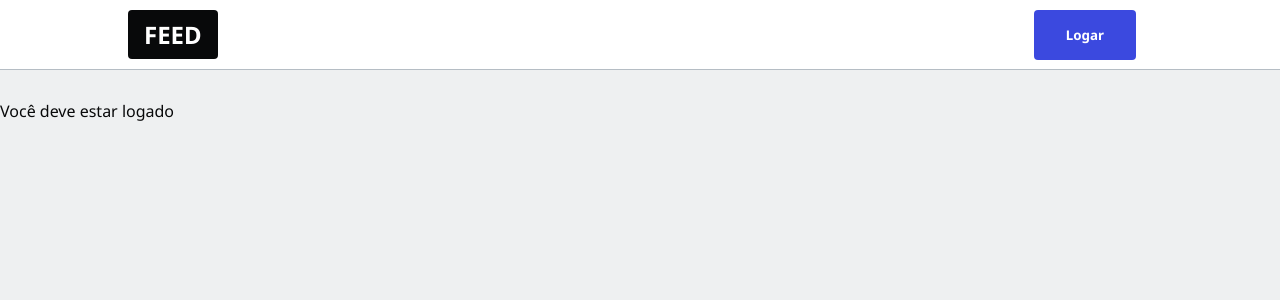
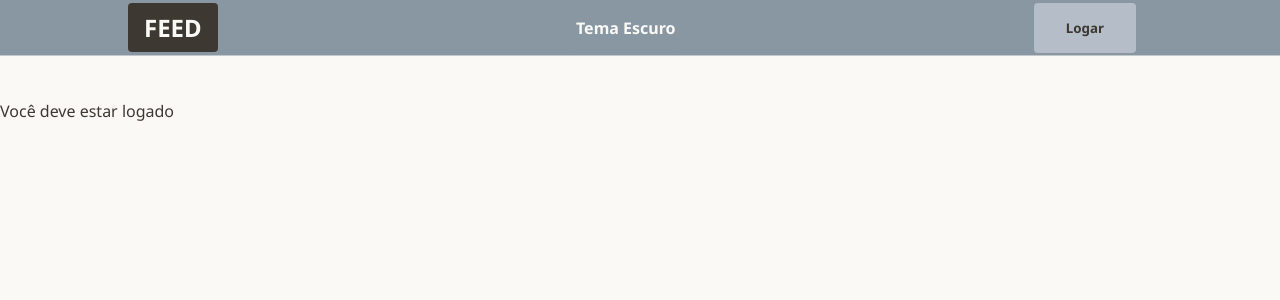
Before and after one commit to lgsrocha/lrocha-blog, a Next.js app: page /admin/1 in a window 1280 px wide. Shown: the top 300 px of the page. Built offline with nearby package versions, Linux system fonts and the light colour scheme; no server answers.

Commit message:
layout update + darkmode

```diff
--- a/components/Navbar.tsx
+++ b/components/Navbar.tsx
@@ -2,10 +2,14 @@
 import Link from "next/link";
 import { useContext } from "react";
 import { UserContext } from "@/lib/context";
+import { ThemeContext } from "./theme-context";
 
 // Top Navbar
 export default function Navbar(){
     const {user, username} = useContext(UserContext)
+    const { theme, toggleTheme } = useContext(ThemeContext);
+
+
     return (
 
             <nav className="navbar">
@@ -14,6 +18,11 @@ export default function Navbar(){
                         <Link href="/">
                             <button className="btn-logo">FEED</button>
                         </Link>
+                    </li>
+                    <li>
+                         <button onClick={toggleTheme} className="toogle-theme">
+                             Tema {theme === 'light' ? 'Escuro' : 'Claro'}
+                         </button>
                     </li>
 
                     {/* user logado e tem username */}
--- /dev/null
+++ b/components/theme-context.tsx
@@ -0,0 +1,55 @@
+import { createContext, useEffect, useState, ReactNode } from 'react';
+
+type Theme = 'light' | 'dark';
+
+interface ThemeContextProps {
+  theme: Theme;
+  toggleTheme: () => void;
+}
+
+export const ThemeContext = createContext<ThemeContextProps | undefined>(undefined);
+
+interface ThemeProviderProps {
+  children: ReactNode;
+}
+
+export const ThemeProvider: React.FC<ThemeProviderProps> = ({ children }) => {
+  const [theme, setTheme] = useState<Theme>('light'); // Default theme is light
+
+  useEffect(() => {
+    const localTheme = window.localStorage.getItem('theme') as Theme | null;
+
+    if (localTheme) { // If a theme is saved in localStorage
+      document.body.className = `${localTheme}-theme`;
+      setTheme(localTheme);
+    } else { // If no theme is saved in localStorage, check the system preference
+      const prefersDark = window.matchMedia && window.matchMedia('(prefers-color-scheme: dark)').matches;
+      const defaultTheme = prefersDark ? 'dark' : 'light';
+      document.body.className = `${defaultTheme}-theme`;
+      setTheme(defaultTheme);
+    }
+  }, []);
+
+  const setMode = (mode: Theme) => {
+    window.localStorage.setItem('theme', mode);
+    setTheme(mode);
+  };
+
+  const toggleTheme = () => {
+    if (theme === 'light') {
+      document.body.classList.remove('light-theme');
+      document.body.classList.add('dark-theme');
+      setMode('dark');
+    } else {
+      document.body.classList.remove('dark-theme');
+      document.body.classList.add('light-theme');
+      setMode('light');
+    }
+  };
+
+  return (
+    <ThemeContext.Provider value={{ theme, toggleTheme }}>
+      {children}
+    </ThemeContext.Provider>
+  );
+};
--- a/pages/_app.tsx
+++ b/pages/_app.tsx
@@ -1,4 +1,5 @@
 import Navbar from '@/components/Navbar';
+import { ThemeProvider } from '@/components/theme-context';
 import {UserContext } from '@/lib/context';
 import { useUserData } from '@/lib/hooks';
 import '@/styles/globals.css'
@@ -14,9 +15,11 @@ export default function App({ Component, pageProps }: AppProps) {
 
   return (
       <UserContext.Provider value={userData as any}>
-        <Navbar/>
-        <Component {...pageProps} />
-        <Toaster/>
+        <ThemeProvider>
+          <Navbar/>
+          <Component {...pageProps} />
+          <Toaster/>
+        </ThemeProvider>
       </UserContext.Provider>
    );
 }
--- a/styles/globals.css
+++ b/styles/globals.css
@@ -1,13 +1,57 @@
 @import url('https://fonts.googleapis.com/css2?family=Noto+Sans:ital,wght@0,400;0,700;1,400&display=swap');
 
 :root {
-  --color-bg: #eef0f1;
-  --color-text: #08090a;
-  --color-blue: #3b49df;
-  --color-red: #df3b3b;
-  --color-green: #3bdf72;
-  --color-gray: #b5bdc4;
+  /* These will be the default colors (usually for light theme) */
+  --color-bg: #FAF9F6;
+  --color-text: #3E3832;
+  --color-primary: #759CFA;
+  --color-secondary: #8897A2;
+  --color-success: #88D4A5;
+  --color-danger: #B30000;
+  --color-neutral: #C3C8CD;
+  --color-accent: #B5BEC8;
 }
+
+.dark-theme {
+  /* These will override the default colors for dark theme */
+  --color-bg: #1F2937;
+  --color-text: #F3F4F6;
+  --color-primary: #60A5FA;
+  --color-secondary: #4B5563;
+  --color-success: #34D399;
+  --color-danger: #F87171;
+  --color-neutral: #6B7280;
+  --color-accent: #9CA3AF;
+}
+
+.toogle-theme {
+  padding: 10px 20px;
+  border-radius: 20px;
+  border: none;
+  background-color: var(--color-secondary);
+  color: var(--color-text);
+  font-size: 1em;
+  cursor: pointer;
+  transition: background-color 0.3s ease, color 0.3s ease;
+  outline: none;
+}
+
+.toogle-theme:hover {
+  background-color: var(--color-accent);
+  color: var(--color-bg);
+}
+
+/* You might want to adjust styles for dark and light themes: */
+.dark-theme .toogle-theme {
+  background-color: var(--color-secondary);
+  color: var(--color-text);
+}
+
+.light-theme .toogle-theme {
+  background-color: var(--color-secondary);
+  color: var(--color-bg);
+}
+
 html,
 body {
   padding: 0;
@@ -15,7 +59,7 @@ body {
   font-family: 'Noto Sans', sans-serif;
   background-color: var(--color-bg);
   color: var(--color-text);
-  margin-top: 50px;
+  padding-top: 50px;
 }
 
 
@@ -42,11 +86,14 @@ img {max-width: 100%;}
 
 input {
   display: inline-block;
-  outline: none;
-  border: none;
-  font-size: 1.5rem;
-  width: 100%;
-  padding: 5px 10px;
+  border-radius: 8px;
+  background-color: var(--color-secondary);
+  margin: 1rem 0;
+}
+
+input::placeholder {
+  color: var(--color-text);
+  font-size: x-large;
 }
 
 fieldset {
@@ -62,15 +109,15 @@ code {
 /* Navbar */
 
 .navbar {
-  height: 70px;
+  height: 56px;
   width: 100%;
-  background: white;
+  background: var(--color-secondary);
   color: var(--colors-text);
   position: fixed;
   top: 0;
   padding: 0 10vw;
   font-weight: bold;
-  border-bottom: 1px solid var(--color-gray);
+  border-bottom: 1px solid var(--color-neutral);
   z-index: 99;
 }
 
@@ -86,8 +133,8 @@ code {
 
 .navbar img {
   border-radius: 50%;
-  width: 50px;
-  height: 50px;
+  width: 40px;
+  height: 40px;
   cursor: pointer;
 }
 
@@ -99,7 +146,7 @@ code {
 /* Buttons */
 
 .btn, button {
-  background-color: var(--color-gray);
+  background-color: var(--color-secondary);
   border: none;
   color: var(--color-text);
   padding: 1rem 2rem;
@@ -134,8 +181,8 @@ button[disabled]{
 }
 
 button.btn-blue {
-  background-color: var(--color-blue);
-  color: white;
+  background-color: var(--color-accent);
+  color: var(--color-text);
 }
 
 button.btn-red {
@@ -144,7 +191,7 @@ button.btn-red {
 }
 
 button.btn-green {
-  background-color: var(--color-green);
+  background-color: var(--color-success);
   color: white;
 }
 
@@ -160,7 +207,7 @@ button.btn-google {
 
 button.btn-logo {
   background-color: var(--color-text);
-  color: white;
+  color: var(--color-bg);
   text-transform: uppercase;
   font-size: 1.5rem;
   padding: 0.5rem 1rem;
@@ -169,9 +216,9 @@ button.btn-logo {
 /* Cards */
 
 .card {
-  padding: 2rem;
+  padding: 2rem 2rem 0.7rem 2rem;
   margin: 1rem 0;
-  background-color: white;
+  background-color: var(--color-secondary);
   border: 1px solid var(--color-gray);
   border-radius: 8px;
 }
@@ -218,7 +265,8 @@ input[type="file"] {
 .upload-snippet {
   width: 75%;
     margin-left: auto;
-    background: white;
+    background: var(--color-secondary);
+    color: var(--color-text);
     padding: 5px;
     margin: 5px 0;
 }
@@ -234,12 +282,12 @@ input[type="file"] {
 
 .text-danger {
   font-weight: bold;
-  color: var(--color-red);
+  color: var(--color-danger);
 }
 
 .text-success {
   font-weight: bold;
-  color: var(--color-green);
+  color: var(--color-success);
 }
 
 .text-info {
```
